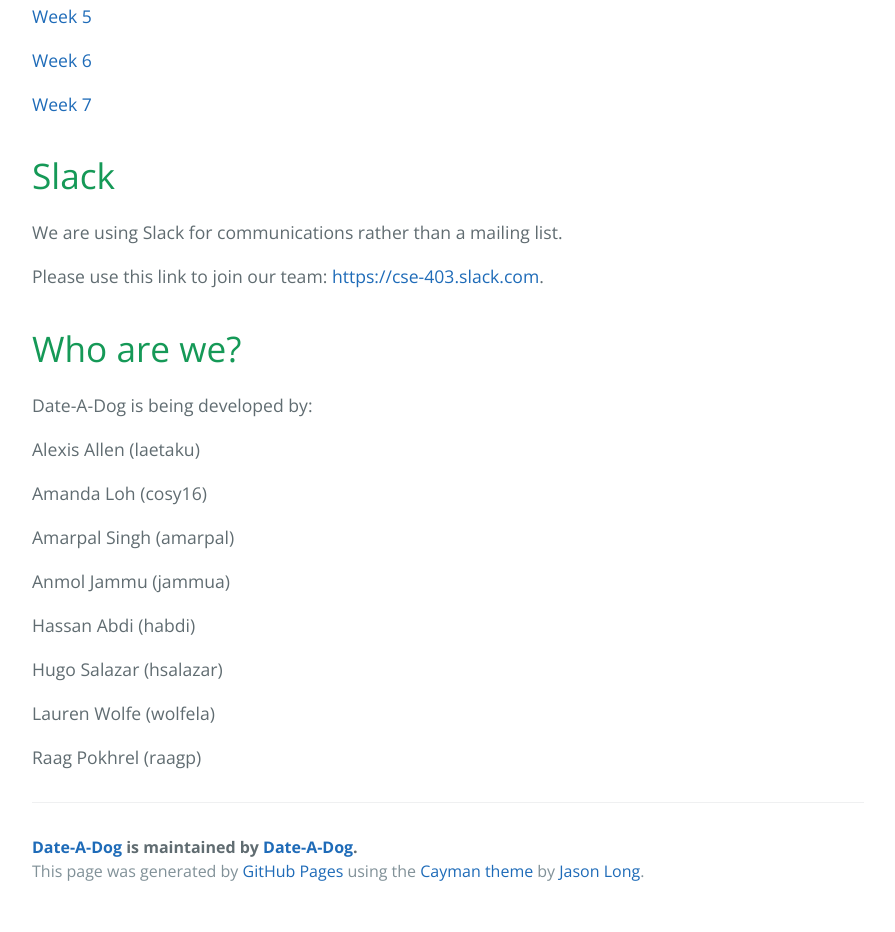
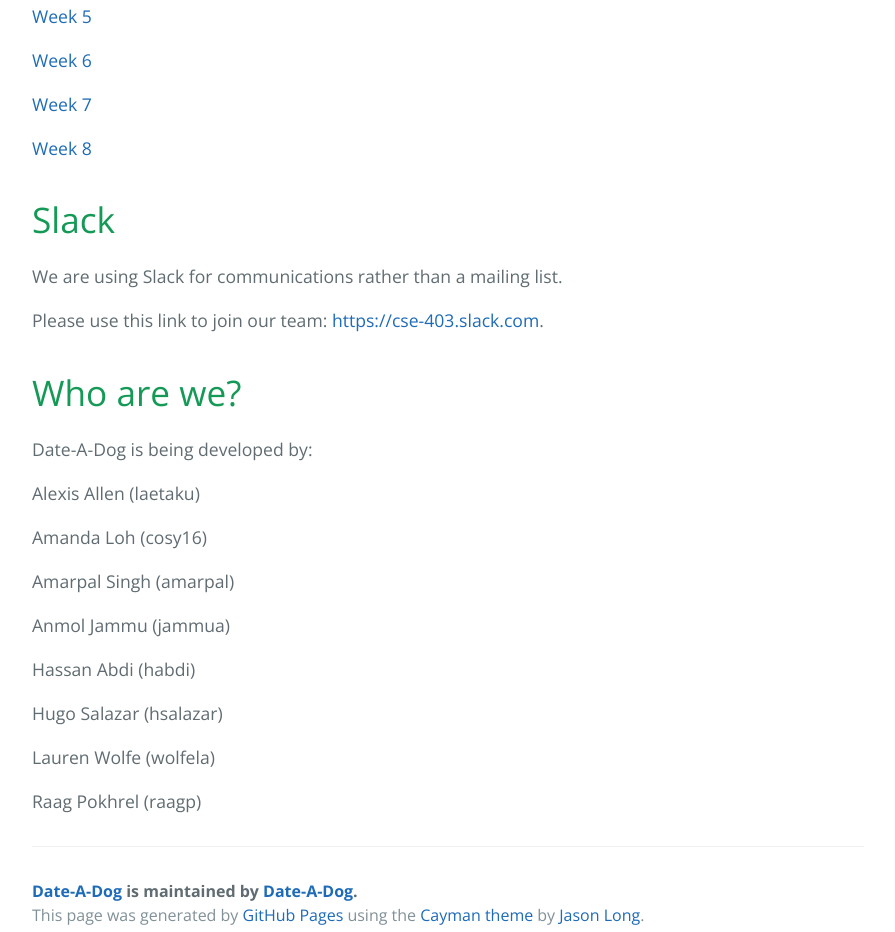
Before and after one commit to Date-A-Dog/Date-A-Dog.github.io, a plain HTML site: page developers.html in a window 1280 px wide. Shown: the part 2656-3588 px from the top of the page, without its empty margins (192-1087 px from the left). Drawn offline with nearby package versions, Linux system fonts and the light colour scheme.

Commit message:
Added weekly status report PDFs

```diff
--- a/developers.html
+++ b/developers.html
@@ -95,6 +95,8 @@
 
 <p><a href="https://docs.google.com/viewer?url=https://github.com/Date-A-Dog/Date-A-Dog.github.io/raw/master/resources/Deliverables/Weekly%20Status%20Reports/Weekly_Status_Report_Week7.pdf">Week 7</a></p>
 
+<p><a href="https://docs.google.com/viewer?url=https://github.com/Date-A-Dog/Date-A-Dog.github.io/raw/master/resources/Deliverables/Weekly%20Status%20Reports/Weekly_Status_Report_Week8.pdf">Week 8</a></p>
+
 <h1>
 <a id="slack" class="anchor" href="#slack" aria-hidden="true"><span aria-hidden="true" class="octicon octicon-link"></span></a>Slack</h1>
 
```
Also changed, not shown: 3 other files.
